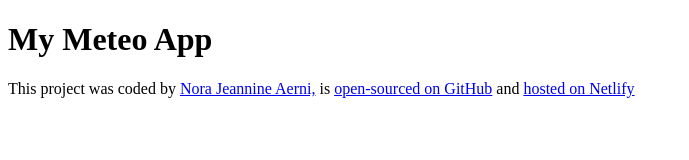
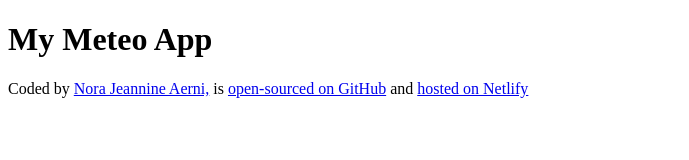
Before and after one commit to njora09/noras-meteo-app, a plain HTML site: page index.html in a window 1280 px wide. Shown: the whole page, without its empty margins (0-689 px from the left). Drawn offline with Linux system fonts and the light colour scheme.

Commit message:
Update index.html

```diff
--- a/index.html
+++ b/index.html
@@ -10,7 +10,7 @@
 
     <footer>
       <p>
-        This project was coded by
+        Coded by
         <a href="https://github.com/njora09" target="_blank"
           >Nora Jeannine Aerni,</a
         >
```
